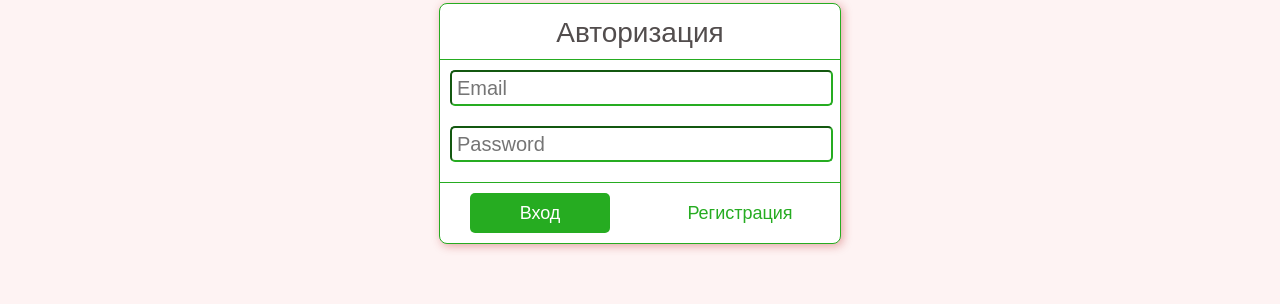
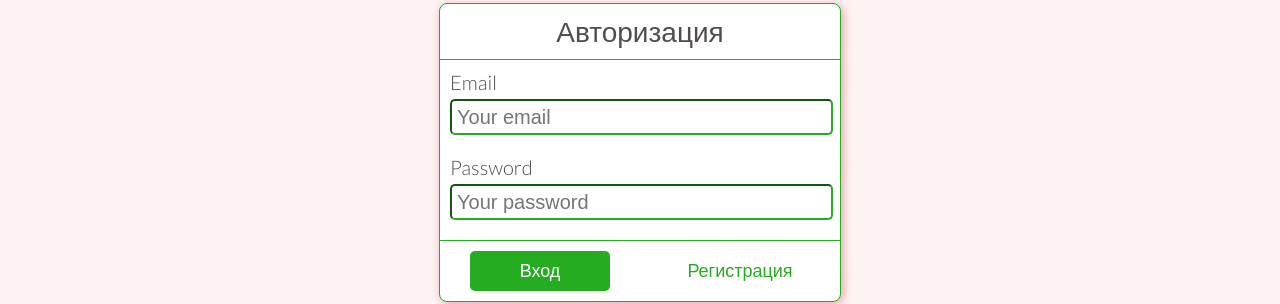
Before and after one commit to JerrySly/Achive-Store, a Vue app in the folder client/: page / in a window 1280 px wide. Shown: the part 295-599 px from the top of the page. Built offline with nearby package versions, Linux system fonts and the light colour scheme.

Commit message:
Отображение ошибок валидации (авторизация)

```diff
--- a/client/src/components/base/baseButton.vue
+++ b/client/src/components/base/baseButton.vue
@@ -31,7 +31,7 @@ export default {
     borderRadius:{
         type: String,
         default: '5px'
-    }
+    },
   },
   setup(props) {
     let computedStyle = {
--- /dev/null
+++ b/client/src/components/base/baseValidatingField.vue
@@ -0,0 +1,152 @@
+<template>
+  <div
+    class="validating-field"
+
+  >
+    <div :style="labelStyle" class="label-block">
+      <label :for="name">{{ label }}</label>
+    </div>
+    <input
+      :name="name"
+      :id="name"
+      :type="type"
+      :value="value"
+      :placeholder="placeholder"
+      @input="handleChange"
+      :style="style"
+      :class="{ 'has-error': !!errorMessage}"
+    />
+
+    <p class="help-message" :style="errorStyle" v-show="errorMessage">
+      {{ errorMessage}}
+    </p>
+  </div>
+</template>
+
+<script>
+import { useField } from "vee-validate";
+import { reactive, ref, toRef } from "@vue/reactivity";
+export default {
+  props: {
+    type: {
+      type: String,
+      default: "text",
+    },
+    value: {
+      type: String,
+      default: "",
+    },
+    name: {
+      type: String,
+      required: true,
+    },
+    label: {
+      type: String,
+      required: true,
+    },
+    successMessage: {
+      type: String,
+      default: "",
+    },
+    placeholder: {
+      type: String,
+      default: "",
+    },
+    width: {
+      type: String,
+      default: "100%",
+    },
+    height: {
+      type: String,
+      default: "30px",
+    },
+    outline: {
+      type: String,
+      default: "none",
+    },
+    fontSize: {
+      type: String,
+      default: "20px",
+    },
+    borderRadius: {
+      type: String,
+      default: "5px",
+    },
+    labelPosition:{
+      type: String,
+      default: 'left'
+    },
+    labelFontSize:{
+      type: String,
+      default: '20px'
+    },
+    errorFontSize:{
+      type: String,
+      default: '18px'
+    }
+  },
+  setup(props) {
+    let style = {
+      width: props.width,
+      height: props.height,
+      outline: props.outline,
+      "font-size": props.fontSize,
+      "border-radius": props.borderRadius,
+    };
+    let labelStyle ={
+      "text-align": props.labelPosition,
+      "font-size": props.labelFontSize
+    }
+    let errorStyle={
+      "font-size": props.errorFontSize
+
+    }
+    const name =toRef(props, 'name');
+    const {
+      value,
+      errorMessage,
+      meta,
+      handleChange
+    } = reactive(useField(name, undefined, {
+      initialValue: props.value,
+    }));
+    let common = reactive(useField(name, undefined, {
+      initialValue: props.value,
+    }));
+    return {
+      common,
+      style,
+      value,
+      errorMessage,
+      meta,
+      labelStyle,
+      handleChange,
+      errorStyle
+    };
+  },
+};
+</script>
+
+<style scoped lang="scss" >
+.validating-field {
+  position: relative;
+  width: 100%;
+  .label-block{
+    margin-bottom: 5px;
+  }
+  input {
+    border-color: $main-color;
+    padding-left: 5px;
+  }
+  .has-error{
+    background-color: rgba(255, 132, 132, 0.534) !important;
+    border-color: rgba(255, 63, 63, 0.74) !important;
+    &::placeholder{
+      color: rgb(75, 75, 75) !important;
+    }
+  }
+  .help-message{
+    color: $additional-color;
+  }
+}
+</style>
--- a/client/src/main.js
+++ b/client/src/main.js
@@ -5,7 +5,6 @@ import store from './store'
 import upperFirst from 'lodash/upperFirst'
 import camelCase from 'lodash/camelCase'
 import { lowerFirst } from 'lodash'
-import { ValidationProvider } from 'vee-validate';
 const Vue = createApp(App)
 
 
@@ -61,5 +60,4 @@ icons.keys().forEach(fileName => {
     componentConfig.default || componentConfig
   )
 })
-Vue.component('ValidateBlock',ValidationProvider);
 Vue.use(store).use(router).mount('#app')
--- a/client/src/views/Authorization.vue
+++ b/client/src/views/Authorization.vue
@@ -2,26 +2,18 @@
   <div class="wrapper">
     <div class="card">
       <div class="title">Авторизация</div>
-      <div class="form">
-        <div class="form-item">
-          <base-input :placeholder="'Email'" v-model="model.email"></base-input>
-          <div v-if="errorsMessages.email" class="error-message">
-            {{ errorsMessages.email }}
+      <Form  :validation-schema="scheme">
+        <div class="form">
+          <div class="form-item">
+            <base-validating-field :label="'Email'" name="email" :placeholder="'Your email'" :successMessage="'Correct email'" type="email"></base-validating-field>
+          </div>
+          <div class="form-item">
+             <base-validating-field :label="'Password'" name="password" :placeholder="'Your password'" :successMessage="'Correct password'" type="password"></base-validating-field>
           </div>
         </div>
-        <div class="form-item">
-          <base-input
-            :placeholder="'Password'"
-            v-model="model.password"
-            :type="'password'"
-          ></base-input>
-          <div v-if="errorsMessages.password" class="error-message">
-            {{ errorsMessages.password }}
-          </div>
-        </div>
-      </div>
+      </Form>
       <div class="actions">
-        <base-button :height="'40px'" :width="'140px'">Вход</base-button>
+        <base-button :height="'40px'" :width="'140px'"  @click="entry">Вход</base-button>
         <router-link :to="{ name: 'Registration' }">
           <base-button
             class="btn-without-background"
@@ -31,6 +23,7 @@
           >
         </router-link>
       </div>
+
     </div>
   </div>
 </template>
@@ -39,26 +32,18 @@
 import { reactive, ref } from "@vue/reactivity";
 import baseInput from "../components/base/baseInput.vue";
 import * as yup from "yup";
-import { useField } from "vee-validate";
 import BaseButton from "../components/base/baseButton.vue";
+import { Form, Field, ErrorMessage } from "vee-validate";
+import BaseValidatingField from '../components/base/baseValidatingField.vue';
 export default {
-  components: { baseInput, BaseButton },
+  components: { baseInput, BaseButton,Field,Form,ErrorMessage, BaseValidatingField },
   setup() {
-    let model = reactive({
-      email: "",
-      password: "",
-    });
-    const errorsMessages = reactive({});
-    function setField(name, yupRule) {
-      let { value, errorMessage } = useField(name, yupRule);
-      model[name] = value;
-      errorsMessages[name] = errorMessage;
-    }
-    setField("email", yup.string().required().email());
-    setField("password", yup.string().required().min(8));
+    let scheme = yup.object().shape({
+      email: yup.string().email().required(),
+      password: yup.string().min(5).required()
+    })
     return {
-      model,
-      errorsMessages,
+      scheme,
     };
   },
 };
--- a/client/src/views/Registration.vue
+++ b/client/src/views/Registration.vue
@@ -6,8 +6,8 @@
       <div class="form">
         <div class="form-item">
           <base-input :placeholder="'Email'" v-model="model.email"></base-input>
-          <div v-if="errorsMessages.email" class="error-message">
-            {{ errorsMessages.email }}
+          <div v-if="errors.email" class="error-message">
+            {{ errors.email }}
           </div>
         </div>
 
@@ -17,8 +17,8 @@
             v-model="model.password"
             :type="'password'"
           ></base-input>
-          <div v-if="errorsMessages.password" class="error-message">
-            {{ errorsMessages.password }}
+          <div v-if="errors.password" class="error-message">
+            {{ errors.password }}
           </div>
         </div>
 
@@ -28,8 +28,8 @@
             v-model="model.repeatPassword"
             :type="'password'"
           ></base-input>
-          <div v-if="errorsMessages.repeatPassword" class="error-message">
-            {{ errorsMessages.repeatPassword }}
+          <div v-if="errors.repeatPassword" class="error-message">
+            {{ errors.repeatPassword }}
           </div>
         </div>
       </div>
@@ -50,63 +50,24 @@
 
 <script>
 import { reactive, ref } from "@vue/reactivity";
-import baseAlertMessage from "../components/base/baseAlertMessage.vue";
 import { useStore } from "vuex";
-import { useField } from "vee-validate";
 import * as yup from "yup";
+import {shake} from "@/helpers/animation-methods.js";
+import { useForm } from 'vee-validate';
 import { computed } from '@vue/runtime-core';
-import {shake} from "@/helpers/ui-methods.js";
 export default {
-  components: { baseAlertMessage },
   setup(props, context) {
-    let model = reactive({
-      email: "",
-      password: "",
-      repeatPassword: "",
-    });
-    const errorsMessages = reactive({});
+    let model = computed(() => { return yup.object({
+      email: yup.string().required().email(),
+      password: yup.string().required().min(8),
+      repeatPassword: yup.string().required().oneOf([yup.ref('password'),null],'Passwords must match'),
+    })});
     const store = useStore();
-    const hasError = computed(()=>{
-      for(let prop in errorsMessages){
-        let value = errorsMessages[prop]
-        console.log(value)
-        if(value != null && value != undefined && value!="")
-          return true
-      }
-      return false;
-    })
 
-    const singUp = async () => {
-      let card = document.getElementsByClassName('card')[0]
-       console.log(errorsMessages);
-      console.log(hasError.value);
-      if(hasError.value){
-        shake(card);
-        return
-      }
-      if(model.password !== model.repeatPassword){
-        console.log(errorsMessages);
-        // errorsMessages['repeatPassword'] = "This field is different from the password"
-        shake(card);
-        return
-      }
-      store.dispatch('signUp',{})
-
-    };
-    function setField(name, yupRule) {
-      let { value, errorMessage } = useField(name, yupRule);
-      model[name] = value;
-      errorsMessages[name] = errorMessage;
+    return{
+      model,
+      errors
     }
-
-    setField("email", yup.string().required().email());
-    setField("password", yup.string().required().min(8));
-    setField("repeatPassword", yup.string().oneOf([yup.ref('password'),null],'Passwords must match').required().min(8));
-    return {
-      model,
-      singUp,
-      errorsMessages,
-    };
   },
 };
 </script>
```
Also changed, not shown: client/src/helpers/animation-methods.js (renamed from client/src/helpers/ui-methods.js).
